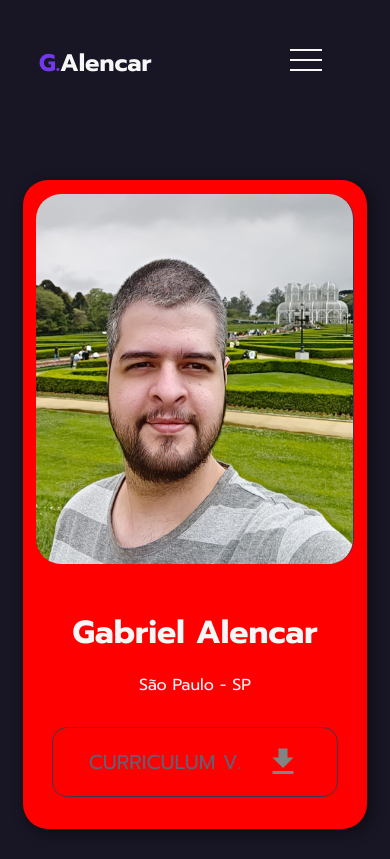
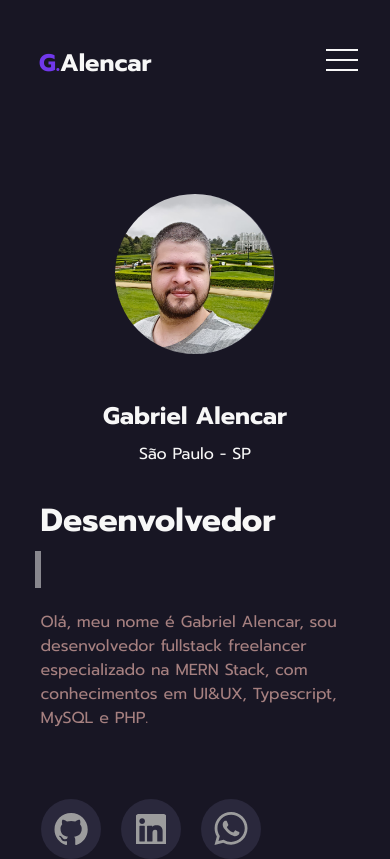
Before and after one commit to gabrielalencardearaujo/portfolio_galencar, a React (Vite) app: page / in a window 390 px wide. Shown: the top 859 px of the page. Built offline with nearby package versions, Linux system fonts and the light colour scheme.

Commit message:
responsivo cardPhoto

```diff
--- a/src/components/Header/Header.module.css
+++ b/src/components/Header/Header.module.css
@@ -68,6 +68,7 @@ header span:hover {
 
   to {
     opacity: 1;
+    display: block;
     transform: translate(0);
   }
 }
@@ -117,3 +118,10 @@ header span:hover {
     transform: translate(0);
   }
 }
+
+@media (max-width: 480px) {
+  .mobileMenu {
+    margin-right: 24px;
+  }
+
+}
--- a/src/pages/Home/About/About.module.css
+++ b/src/pages/Home/About/About.module.css
@@ -6,12 +6,25 @@
   margin: 0 auto;
   margin: 3.75rem auto;
   gap: 40px;
-  /* background-color: red; */
 }
 
 @media only screen and (max-width: 1024px) {
   .containerAbout {
-    grid-template-columns: repeat(auto-fit, minmax(320px, auto));
-    max-height: 100%;
+    grid-template-columns: minmax(320px, auto) 2fr;
+    gap: 0px;
   }
 }
+
+@media only screen and (max-width: 768px) {
+  .containerAbout {
+    grid-template-columns: 1fr;
+    max-height: 100%;
+    width: 95vw;
+  }
+}
+
+@media (orientation: portrait) {
+  .containerAbout {
+    min-height: 74vw;
+  }
+}
--- a/src/pages/Home/About/CardPhoto.module.css
+++ b/src/pages/Home/About/CardPhoto.module.css
@@ -53,12 +53,50 @@
   transition: all .3s;
 }
 
-@media only screen and (max-width: 865px) {
+@media only screen and (max-width: 1024px) {
   .cardPhotoContainer {
-    background-color: red;
+    width: 180px;
+    margin: 0 auto;
+    max-height: 620px;
+  }
+
+  .cardPhotoContainer img {
+    height: 280px;
   }
 
   .cardPhotoContainer div {
-    margin: 30px 0px;
+    gap: 0.5rem;
+    margin: 40px 0px;
+  }
+
+  .name {
+    font-size: 1.5rem;
   }
 }
+
+@media only screen and (max-width: 768px) {
+  .cardPhotoContainer {
+    display: grid;
+    min-width: 320px;
+    max-width: 100%;
+    max-height: 100%;
+    text-align: center;
+    box-shadow: none;
+    padding-bottom: 0;
+  }
+
+  .cardPhotoContainer img {
+    width: 160px;
+    height: 160px;
+    margin: 14px auto;
+    border-radius: 50%;
+  }
+
+  .cardPhotoContainer div {
+    margin: 30px 0px 10px 0px;
+  }
+
+  .btnCurriculum {
+    display: none;
+  }
+}
--- a/src/pages/Home/About/CardPhoto.tsx
+++ b/src/pages/Home/About/CardPhoto.tsx
@@ -5,7 +5,7 @@ import IconDownload from "../../../components/IconDownload/IconDownload";
 function CardPhoto() {
   return (
     <div className={`${styles.cardPhotoContainer} animeEntryLeft`}>
-      <img src={galencar} alt="" />
+      <img src={galencar} alt="Foto Gabriel Alencar" />
       <div>
         <p className={styles.name}>Gabriel Alencar</p>
         <p className={styles.city}>São Paulo - SP</p>
--- a/src/pages/Home/About/Introduction.module.css
+++ b/src/pages/Home/About/Introduction.module.css
@@ -115,10 +115,11 @@ h2 {
 
 /* Media Queries */
 
-@media (min-width: 769px) and (max-width: 1200px) {
+@media (max-width: 1200px) {
   .container {
     gap: 5%;
   }
+
   .title {
     font-size: 2.75rem;
     margin-bottom: 2rem;
@@ -130,7 +131,6 @@ h2 {
 
   .title span::after {
     margin-top: 12px;
-    margin-left: 4px;
   }
 
   .mediasContainer {
@@ -151,3 +151,15 @@ h2 {
     text-align: center;
   }
 }
+
+@media (max-width: 480px) {
+ .title {
+    font-size: 2rem;
+    margin-bottom: 1rem;
+  }
+
+  .title span::after {
+    margin-top: 6px;
+  }
+
+}
```
